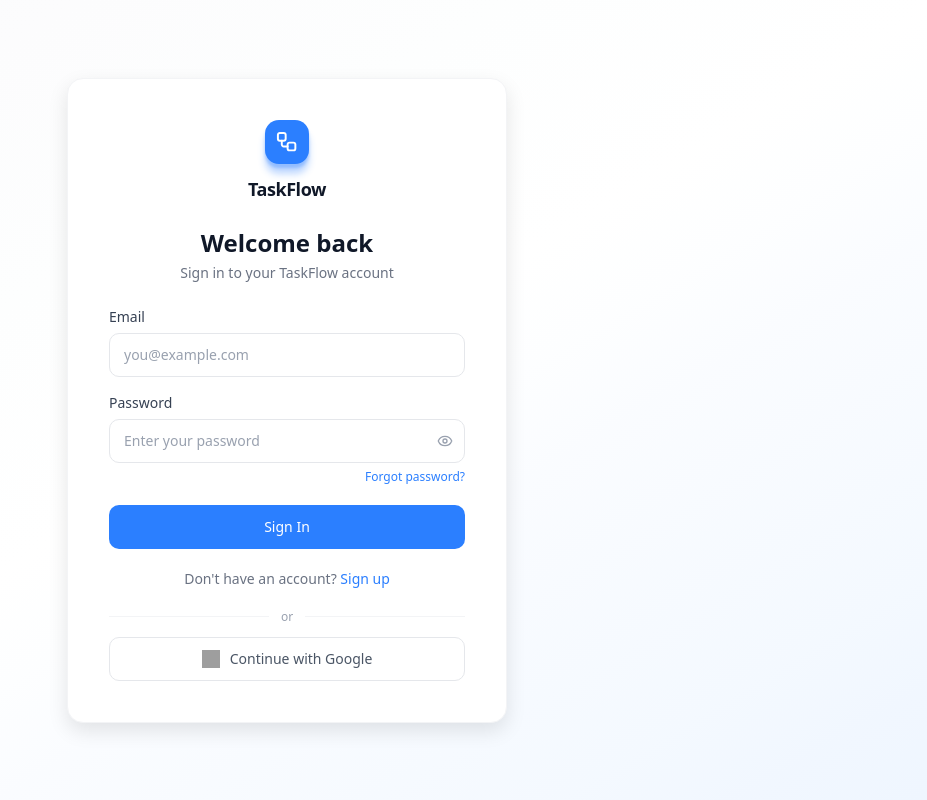
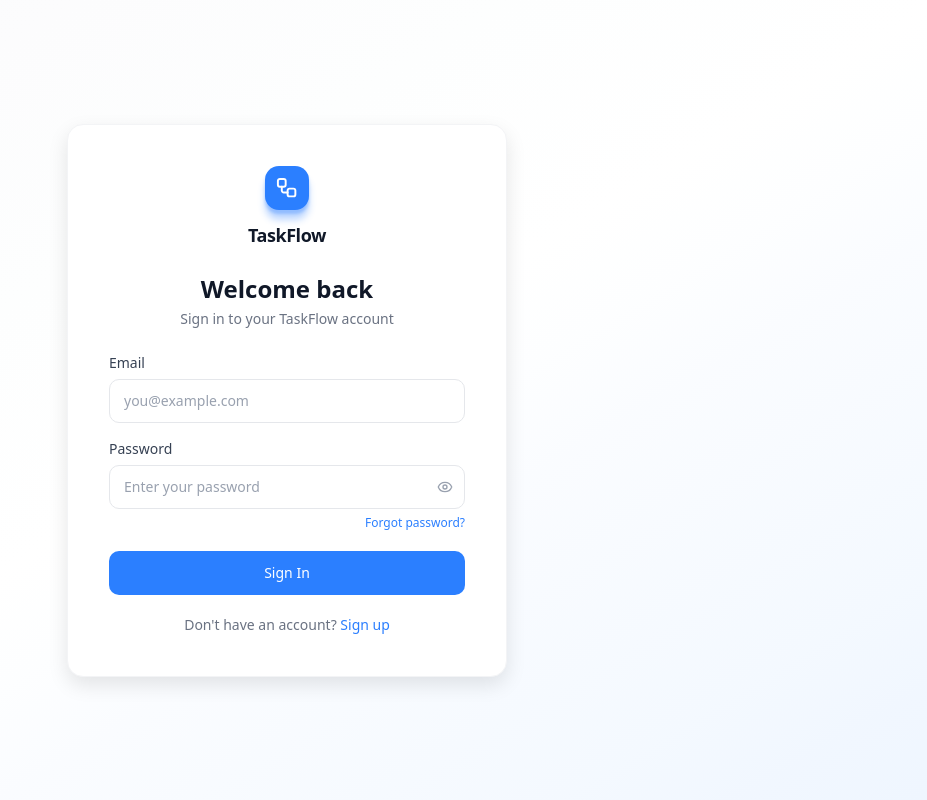
Before and after one commit to nirmalfernando/TaskFlow, a React (Vite) app in the folder client/: page /login in a window 1280 px wide. Shown: the whole page, without its empty margins (353-1280 px from the left). Built offline with nearby package versions, Linux system fonts and the light colour scheme; grey boxes are pictures that could not be loaded.

Commit message:
feat(auth): added a feature flag and hid continue with google

```diff
--- a/client/src/pages/LoginPage.tsx
+++ b/client/src/pages/LoginPage.tsx
@@ -6,6 +6,10 @@ import { Eye, EyeOff } from 'lucide-react';
 import { Link, useNavigate } from 'react-router-dom';
 import { cn } from '@/lib/utils';
 import { useAuth } from '@/hooks/useAuth';
+
+const FEATURE_FLAGS = {
+  googleSso: false,
+} as const;
 
 const schema = z.object({
   email: z.string().email('Invalid email address'),
@@ -134,6 +138,8 @@ export function LoginPage() {
           </Link>
         </p>
 
+        {FEATURE_FLAGS.googleSso && (
+          <>
             {/* Divider */}
             <div className="mt-5 flex items-center gap-3">
               <div className="flex-1 h-px bg-border" />
@@ -153,6 +159,8 @@ export function LoginPage() {
               />
               Continue with Google
             </button>
+          </>
+        )}
       </div>
     </div>
   );
```
Lines whose indentation alone changed are shown as unchanged.
